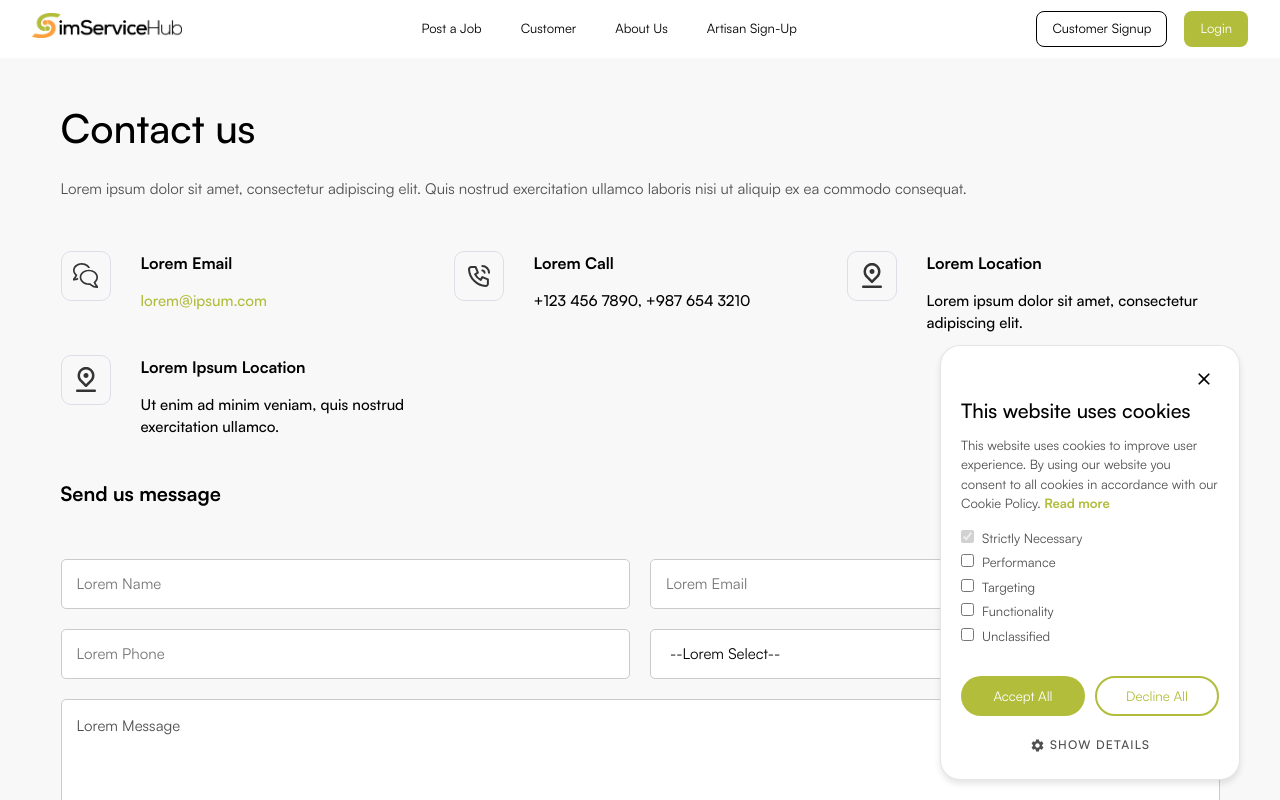
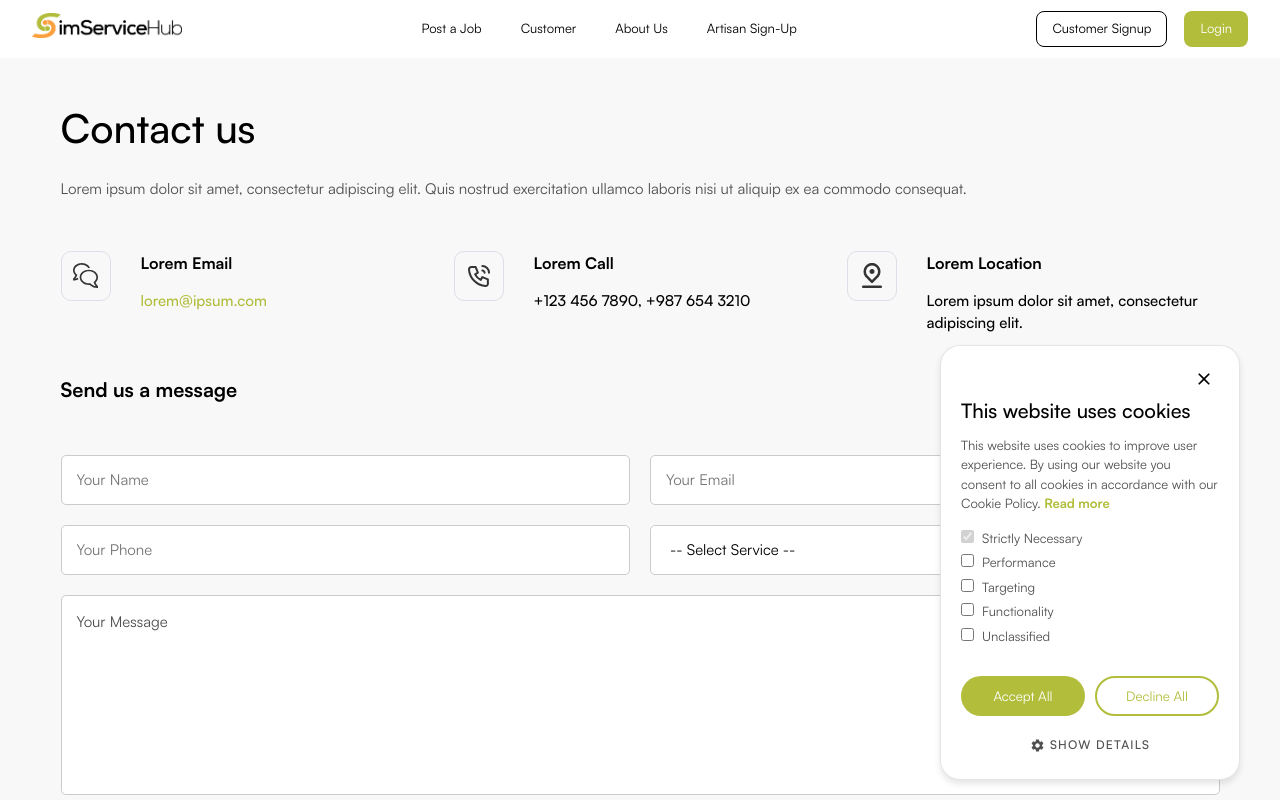
Before and after one commit to prince3g/artisan, a React (Vite) app: page /contact-us in a window 1280 px wide. Shown: the top 800 px of the page. Built offline with nearby package versions, Linux system fonts and the light colour scheme.

Commit message:
contact us is working

```diff
--- a/src/LandingPages/ContactUs.jsx
+++ b/src/LandingPages/ContactUs.jsx
@@ -1,23 +1,58 @@
-import React from 'react';
-
+import React, { useState } from 'react';
+import axios from 'axios';
 import ChatIcon from './Img/contact-chat-icon.svg';
 import LocationIcon from './Img/location-icon.svg';
 import CallIcon from './Img/call-icon.svg';
-
 import { Link } from 'react-router-dom';
 
 function ContactUs() {
+  const djangoHostname = import.meta.env.VITE_DJANGO_HOSTNAME;
+  const [fullName, setFullName] = useState('');
+  const [email, setEmail] = useState('');
+  const [phone, setPhone] = useState('');
+  const [serviceInterest, setServiceInterest] = useState('');
+  const [message, setMessage] = useState('');
+  const [loading, setLoading] = useState(false);
+  const [error, setError] = useState('');
+
+  const handleSubmit = async (e) => {
+    e.preventDefault();
+
+    setLoading(true);
+    setError('');
+
+    try {
+      const response = await axios.post(`${djangoHostname}/api/accounts/auth/send-contact-email/`, {
+        fullName,
+        email,
+        phone,
+        serviceInterest,
+        message,
+      });
+
+      if (response.status === 200) {
+        alert('Your message has been sent successfully!');
+        // Optionally, reset the form
+        setFullName('');
+        setEmail('');
+        setPhone('');
+        setServiceInterest('');
+        setMessage('');
+      }
+    } catch (err) {
+      setError('There was an error submitting your message. Please try again later.');
+    } finally {
+      setLoading(false);
+    }
+  };
 
   return (
     <div>
-
       <div className='Contact_Pappa'>
-
         <div className='contact-Dlts'>
           <div className='site-container'>
             <div className='contact-Dlts-header'>
               <h2 className='big-text'>Contact us</h2>
-
               <p>Lorem ipsum dolor sit amet, consectetur adipiscing elit. Quis nostrud exercitation ullamco laboris nisi ut aliquip ex ea commodo consequat.</p>
             </div>
 
@@ -25,95 +60,116 @@ function ContactUs() {
               <ul>
                 <li>
                   <span className='DDl_Span'>
-                  <img src={ChatIcon} alt='Chat icon'></img>
+                    <img src={ChatIcon} alt='Chat icon' />
                   </span>
                   <div className='DDl_Div'>
                     <h3>Lorem Email</h3>
                     <h4><a href='#'>lorem@ipsum.com</a></h4>
                   </div>
                 </li>
-
-
                 <li>
                   <span className='DDl_Span'>
-                  <img src={CallIcon} alt='Call icon'></img>
+                    <img src={CallIcon} alt='Call icon' />
                   </span>
                   <div className='DDl_Div'>
                     <h3>Lorem Call</h3>
                     <h4>+123 456 7890, +987 654 3210</h4>
                   </div>
                 </li>
-
                 <li>
                   <span className='DDl_Span'>
-                  <img src={LocationIcon} alt='Location icon'></img>
+                    <img src={LocationIcon} alt='Location icon' />
                   </span>
                   <div className='DDl_Div'>
                     <h3>Lorem Location</h3>
                     <h4>Lorem ipsum dolor sit amet, consectetur adipiscing elit.</h4>
                   </div>
                 </li>
-
-
-              <li>
-                <span className='DDl_Span'>
-                  <img src={LocationIcon} alt='Location icon'></img>
-                </span>
-                <div className='DDl_Div'>
-                  <h3>Lorem Ipsum Location</h3>
-                  <h4>Ut enim ad minim veniam, quis nostrud exercitation ullamco.</h4>
-                </div>
-              </li>
-
-
               </ul>
             </div>
 
-
             <div className='message_Sec'>
-            <h2>Send us message</h2>
-            <form className='message-form'>
+              <h2>Send us a message</h2>
+              <form className='message-form' onSubmit={handleSubmit}>
                 <div className='message-DFlex'>
                   <div className='message-form-input'>
-                <input type='text' name='' placeholder='Lorem Name' required></input>
+                    <input
+                      type='text'
+                      name='fullName'
+                      placeholder='Your Name'
+                      required
+                      value={fullName}
+                      onChange={(e) => setFullName(e.target.value)}
+                    />
                   </div>
                   <div className='message-form-input'>
-              <input type='text' name='' placeholder='Lorem Email' required></input>
+                    <input
+                      type='email'
+                      name='email'
+                      placeholder='Your Email'
+                      required
+                      value={email}
+                      onChange={(e) => setEmail(e.target.value)}
+                    />
                   </div>
                 </div>
+
                 <div className='message-DFlex'>
                   <div className='message-form-input'>
-              <input type='text' name='' placeholder='Lorem Phone' required></input>
+                    <input
+                      type='tel'
+                      name='phone'
+                      placeholder='Your Phone'
+                      required
+                      value={phone}
+                      onChange={(e) => setPhone(e.target.value)}
+                    />
                   </div>
                   <div className='message-form-input'>
-              <select required>
-                    <option>--Lorem Select--</option>
-                    <option>Lorem Option 1</option>
-                    <option>Lorem Option 2</option>
-                    <option>Lorem Option 3</option>
-                    <option>Lorem Option 4</option>
+                    <select
+                      name='serviceInterest'
+                      required
+                      value={serviceInterest}
+                      onChange={(e) => setServiceInterest(e.target.value)}
+                    >
+                      <option value=''>-- Select Service --</option>
+                      <option value='Service 1'>Service 1</option>
+                      <option value='Service 2'>Service 2</option>
+                      <option value='Service 3'>Service 3</option>
+                      <option value='Service 4'>Service 4</option>
                     </select>
                   </div>
                 </div>
+
                 <div className='message-form-input'>
-                <textarea placeholder='Lorem Message' required></textarea>
+                  <textarea
+                    name='message'
+                    placeholder='Your Message'
+                    required
+                    value={message}
+                    onChange={(e) => setMessage(e.target.value)}
+                  />
                 </div>
+
+                {error && <div className='error-message'>{error}</div>}
+
                 <div className='message-form-input'>
                   <p>
-                Lorem ipsum dolor sit amet, consectetur adipiscing elit. Ut enim ad minim veniam. Visit <Link to='/privacy-policy' className='ploc-ahhs'>Lorem Privacy Policy</Link>
+                    Lorem ipsum dolor sit amet, consectetur adipiscing elit. Ut enim ad minim veniam. Visit{' '}
+                    <Link to='/privacy-policy' className='ploc-ahhs'>Lorem Privacy Policy</Link>
                   </p>
                 </div>
+
                 <div className='message-form-input'>
-                      <button>Lorem Submit</button>
+                  <button type='submit' disabled={loading}>
+                    {loading ? 'Sending...' : 'Submit'}
+                  </button>
                 </div>
               </form>
             </div>
-
           </div>
         </div>
       </div>
-
-
     </div>
   );
 }
```
Lines whose indentation alone changed are shown as unchanged.
